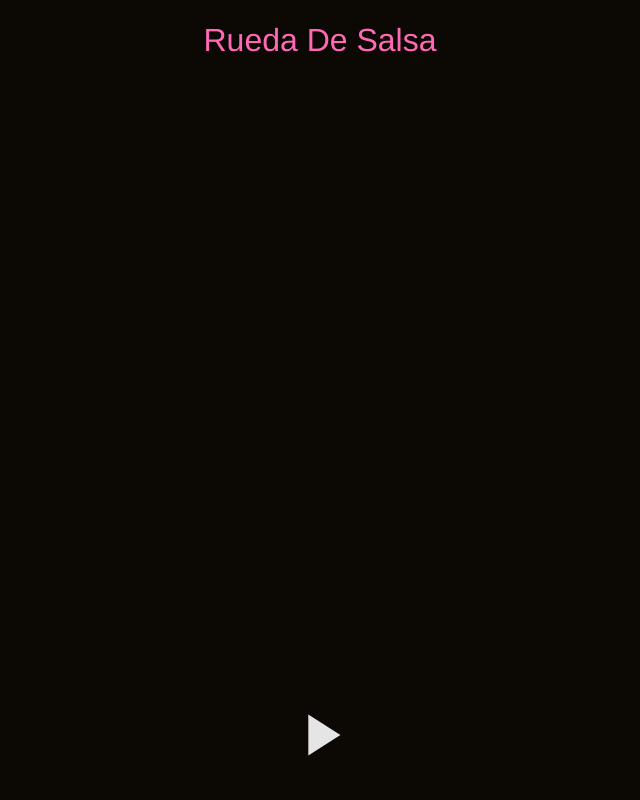
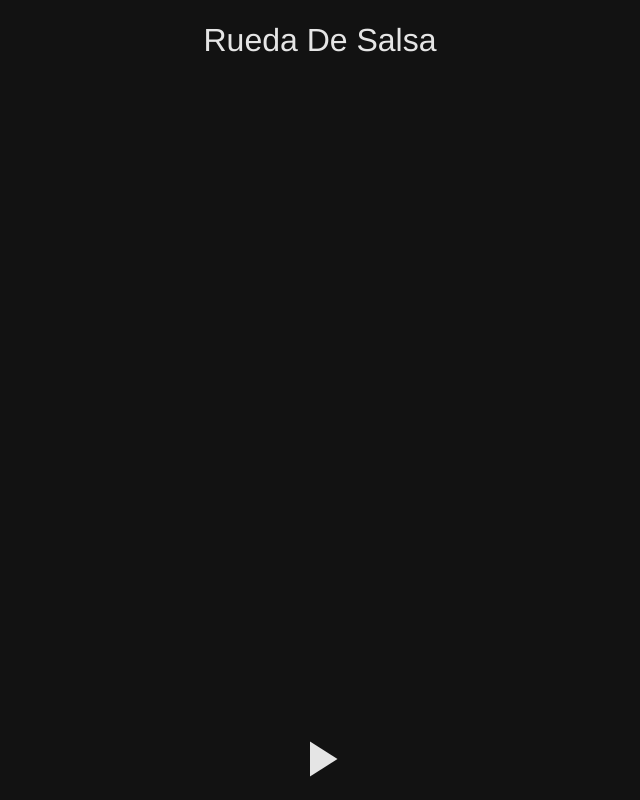
Before and after one commit to Hecktors/rueda-de-casino, a React (Create React App) app: page / in a window 1280 px wide. Shown: the whole page, without its empty margins (320-960 px from the left). Built offline with nearby package versions, Linux system fonts and the light colour scheme.

Commit message:
Change main button heigth, colors

```diff
--- a/src/App.js
+++ b/src/App.js
@@ -45,7 +45,7 @@ export default function App() {
 
 const AppStyled = styled.div`
   display: grid;
-  grid-template-rows: 80px auto 100px;
+  grid-template-rows: 80px auto 80px;
   height: 100%;
   font-family: Helvetica;
   font-size: 112.5%;
--- a/src/GlobalStyles.js
+++ b/src/GlobalStyles.js
@@ -2,10 +2,11 @@ import { createGlobalStyle } from 'styled-components'
 
 export default createGlobalStyle`
     :root {
-        --primery-color: #0C0804;
-        --text-color: hotpink;
-        --running-header-color: #17ed17;
-        --default-heder-color: hotpink;
+        --primery-color: #121212;
+        --text-color: #e5e5e5;
+        --running-header-color: #e5e5e5;
+        --default-heder-color: #e5e5e5;
+        --main-button-color: transparent;
         --icon-color: #e5e5e5;
     }
     * {
@@ -16,6 +17,13 @@ export default createGlobalStyle`
     html, body, #root {
         height: 100%;
     }
+
+    body {
+        font-family: 'Helvetica';
+        font-size: '112.5%';
+        color:  var(--text-color);
+    }
+
     button {
         cursor: pointer;
         outline: none;
--- a/src/components/MainButton.js
+++ b/src/components/MainButton.js
@@ -14,10 +14,12 @@ function MainButton({ appState, handleClick }) {
 }
 
 const ButtonStyled = styled.button`
-  border-radius: 50%;
+  width: 100%;
+  height: 80px;
+  background-color: var(--main-button-color);
   svg {
-    width: 70px;
-    height: 70px;
+    width: 60px;
+    height: 60px;
     fill: var(--icon-color);
   }
 `
```
Also changed, not shown: styleguide.config.js (+11 -2 lines).
